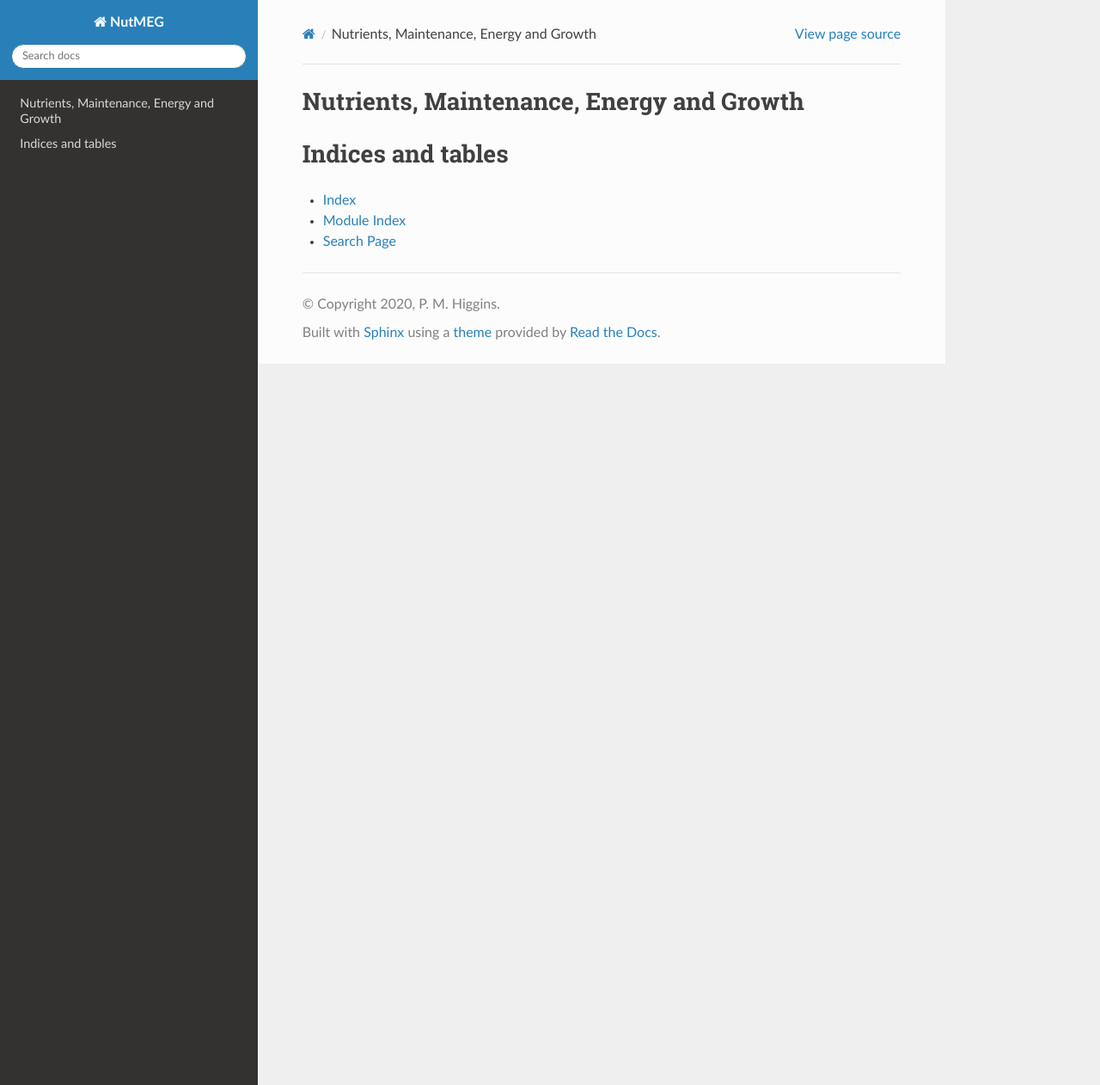
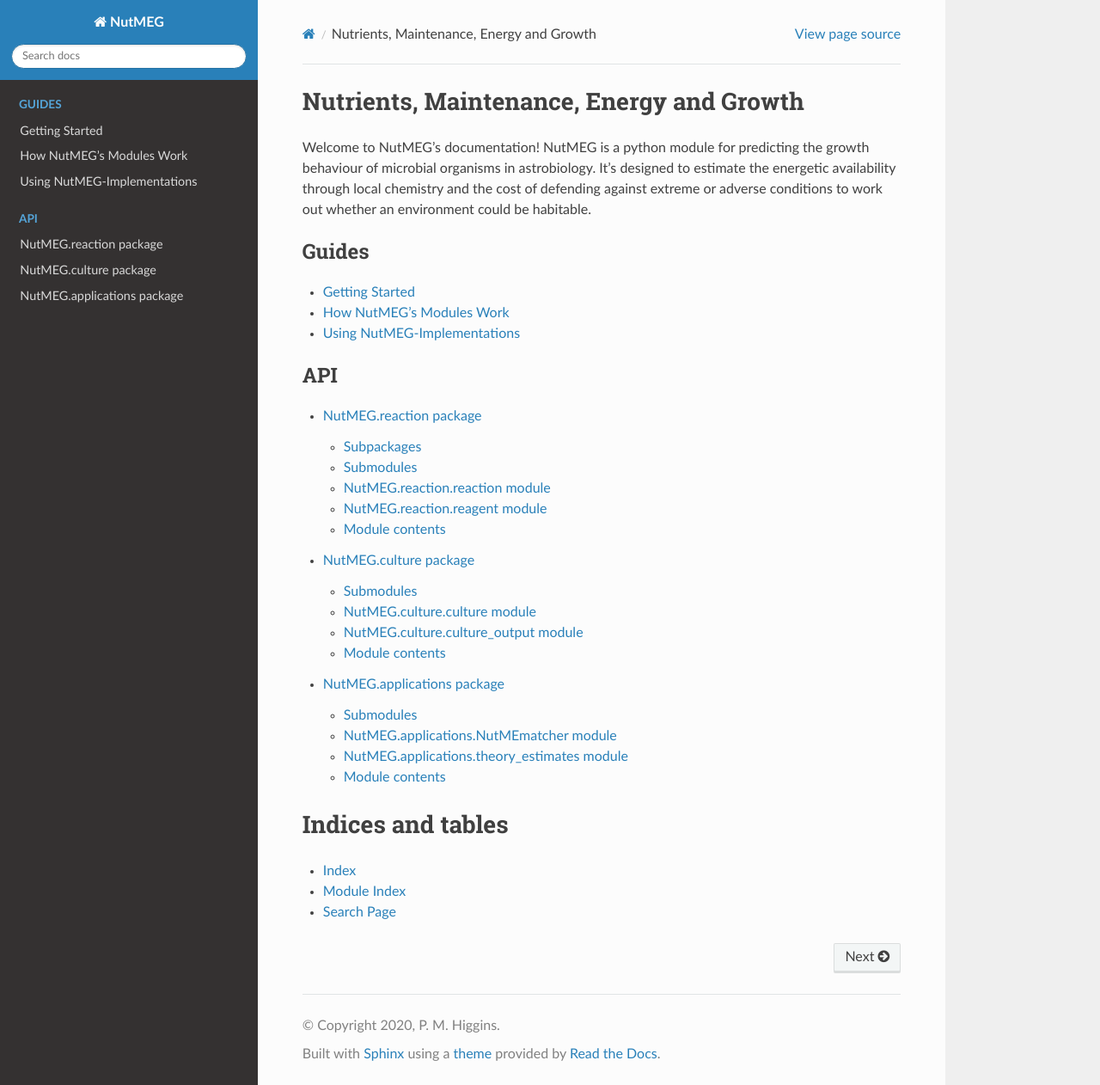
Before and after one commit to pmhiggins/NutMEG, a Sphinx documentation site: the page built from docs/index.rst, in a window 1280 px wide and 1262 px high. Shown: the whole window at 86% size. Built offline with Sphinx 7.4.7 and the Read the Docs theme 2.0.0, drawn with Linux system fonts in a browser that asks for light colours.

Commit message:
doc development

```diff
--- a/docs/index.rst
+++ b/docs/index.rst
@@ -4,12 +4,30 @@
    contain the root `toctree` directive.
 
 Nutrients, Maintenance, Energy and Growth
-==================================
+===========================================
+Welcome to NutMEG's documentation! NutMEG is a python module for predicting the
+growth behaviour of microbial organisms in astrobiology. It's designed to
+estimate the energetic availability through local chemistry and the cost of
+defending against extreme or adverse conditions to work out whether an
+environment could be habitable.
+
+
 
 .. toctree::
-   :maxdepth: 2
-   :caption: Contents:
+    :maxdepth: 1
+    :caption: Guides
 
+    guides/getting_started
+    guides/packages
+    guides/implementations
+
+.. toctree::
+    :maxdepth: 2
+    :caption: API
+
+    source/NutMEG.reaction
+    source/NutMEG.culture
+    source/NutMEG.applications
 
 
 Indices and tables
```
